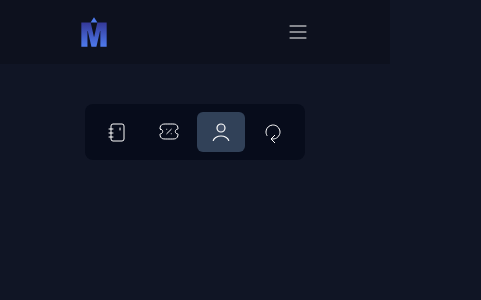
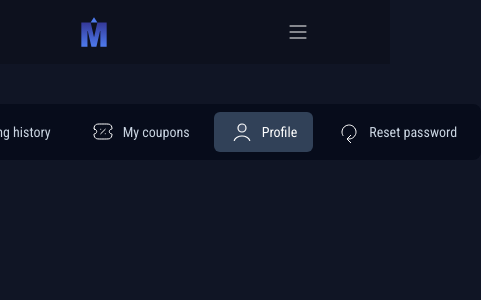
Before and after one commit to KrittidejDev/MinorCineplex, a Next.js app: page /profiles/profile in a window 390 px wide. Shown: the top 300 px of the page, 481 px wide, since content can reach past the window. Built offline with nearby package versions, Linux system fonts and the light colour scheme; a web font is replaced by a local one.

Commit message:
fix: responsive profileBar

```diff
--- a/src/components/Widgets/ProfileBar.tsx
+++ b/src/components/Widgets/ProfileBar.tsx
@@ -26,16 +26,25 @@ const ProfileBar = () => {
   ]
 
   return (
-    <div className="flex flex-col bg-[#070C1B] p-2 md:p-4 rounded-[8px] w-full md:w-auto ">
-      <nav className="flex flex-row md:flex-col w-full md:w-auto gap-1 md:gap-2">
+    <div className="flex flex-col bg-[#070C1B] p-2 md:p-4 rounded-[8px] w-full md:w-auto">
+      <nav
+        className="
+          flex flex-row md:flex-col
+          overflow-x-auto md:overflow-visible
+          whitespace-nowrap md:whitespace-normal
+          w-full md:w-auto gap-2
+          scrollbar-hide
+        "
+      >
         {navigationItems.map((item) => {
           const isActive = pathname === item.href
           return (
             <Link
               key={item.label}
               href={item.href}
-              className={`flex items-center md:justify-start justify-center
-                px-3 md:px-6 py-2 md:py-3 rounded-[6px] transition-colors cursor-pointer gap-2
+              className={`flex items-center justify-center md:justify-start
+                px-4 md:px-6 py-2 md:py-3 rounded-[6px] transition-colors cursor-pointer gap-2
+                flex-shrink-0
                 ${
                   isActive
                     ? 'bg-slate-700 text-white'
@@ -43,8 +52,7 @@ const ProfileBar = () => {
                 }`}
             >
               {item.icon}
-              {/* label ซ่อนบนจอเล็ก */}
-              <span className="hidden md:inline">{item.label}</span>
+              <span className="text-sm md:text-base">{item.label}</span>
             </Link>
           )
         })}
```
